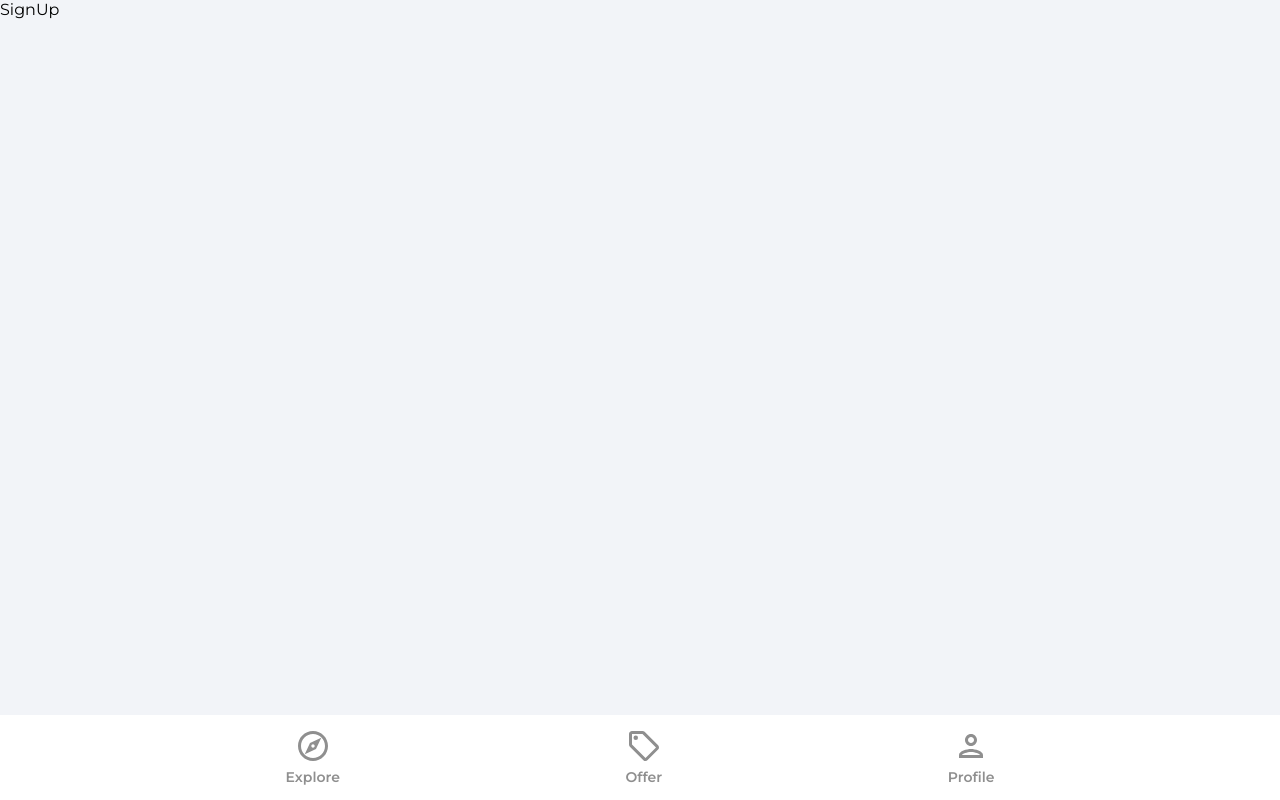
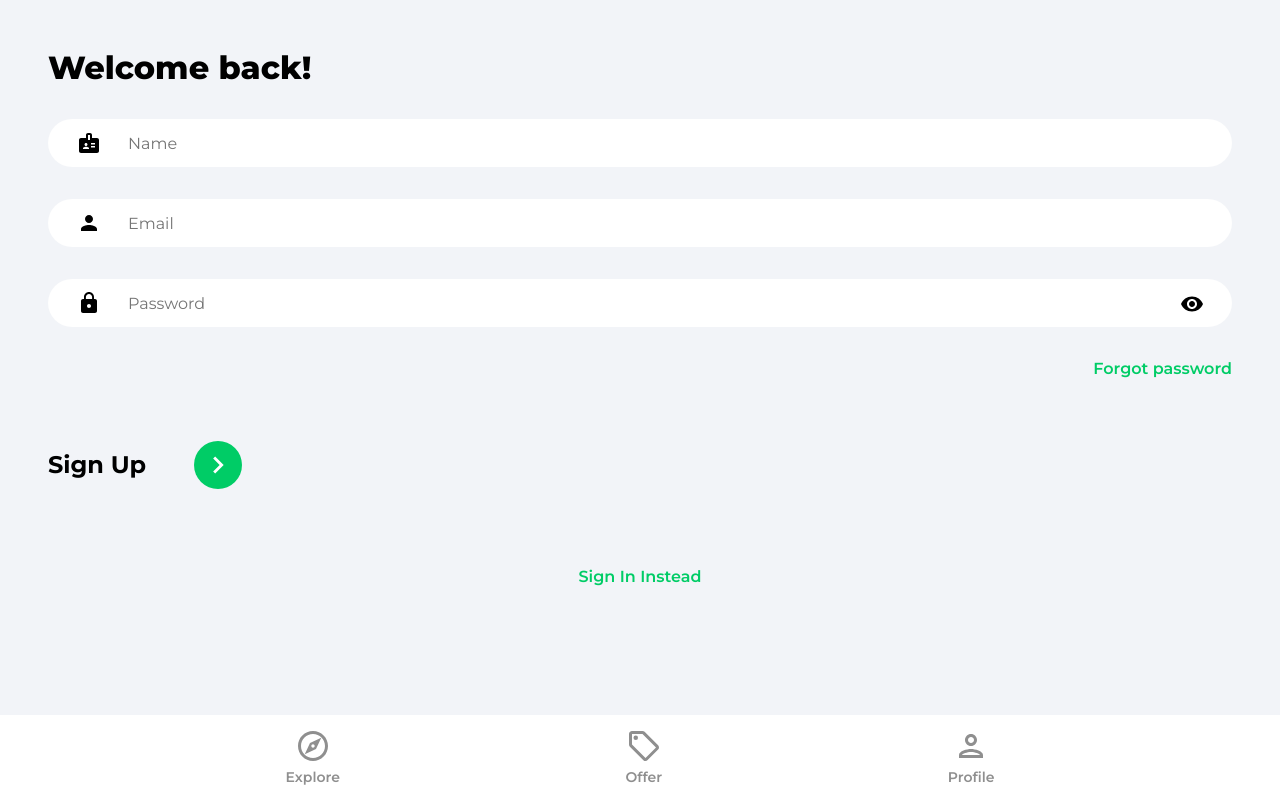
Before and after one commit to yurii-bel/house-marketplace-app, a React (Create React App) app: page /sign-up in a window 1280 px wide. Built offline with nearby package versions, Linux system fonts and the light colour scheme.

Commit message:
feat: add SignIn & SignUp forms

```diff
--- a/src/App.js
+++ b/src/App.js
@@ -17,7 +17,7 @@
           <Route path="/profile" element={<SignIn />} />
           <Route path="/sign-in" element={<SignIn />} />
           <Route path="/sign-up" element={<SignUp />} />
-          <Route path="/forgot-passsword" element={<ForgotPassword />} />
+          <Route path="/forgot-password" element={<ForgotPassword />} />
         </Routes>
         <Navbar />
       </Router>
--- a/src/pages/SignIn.jsx
+++ b/src/pages/SignIn.jsx
@@ -1,7 +1,78 @@
 import React from "react";
+import { useState } from "react";
+import { Link, useNavigate } from "react-router-dom";
+import { ReactComponent as ArrowRightIcon } from "../assets/svg/keyboardArrowRightIcon.svg";
+import visibilityIcon from "../assets/svg/visibilityIcon.svg";
 
 const SignIn = () => {
-  return <div>SignIn</div>;
+  const [showPassword, setShowPassword] = useState(false);
+  const [formData, setFormData] = useState({
+    email: "",
+    password: "",
+  });
+  const { email, password } = formData;
+
+  const navigate = useNavigate();
+
+  const onChange = (e) => {
+    setFormData((prev) => ({
+      ...prev,
+      [e.target.id]: e.target.value,
+    }));
+  };
+
+  return (
+    <>
+      <div className="pageContainer">
+        <header>
+          <p className="pageHeader">Welcome back!</p>
+        </header>
+
+        <form>
+          <input
+            type="email"
+            className="emailInput"
+            placeholder="Email"
+            id="email"
+            value={email}
+            onChange={onChange}
+          />
+          <div className="passwordInputDiv">
+            <input
+              type={showPassword ? "text" : "password"}
+              className="passwordInput"
+              placeholder="Password"
+              id="password"
+              value={password}
+              onChange={onChange}
+            />
+            <img
+              src={visibilityIcon}
+              alt="showPassword"
+              className="showPassword"
+              onClick={() => setShowPassword((prev) => !prev)}
+            />
+          </div>
+
+          <Link to="/forgot-password" className="forgotPasswordLink">
+            Forgot password
+          </Link>
+
+          <div className="signInBar">
+            <p className="signInText">Sign In</p>
+            <button className="signInButton">
+              <ArrowRightIcon fill="#fff" width="34px" height="34px" />
+            </button>
+          </div>
+        </form>
+
+        {/* Google 0Auth */}
+        <Link to="/sign-up" className="registerLink">
+          Sign Up Instead
+        </Link>
+      </div>
+    </>
+  );
 };
 
 export default SignIn;
--- a/src/pages/SignUp.jsx
+++ b/src/pages/SignUp.jsx
@@ -1,7 +1,87 @@
 import React from "react";
+import { useState } from "react";
+import { Link, useNavigate } from "react-router-dom";
+import { ReactComponent as ArrowRightIcon } from "../assets/svg/keyboardArrowRightIcon.svg";
+import visibilityIcon from "../assets/svg/visibilityIcon.svg";
 
 const SignUp = () => {
-  return <div>SignUp</div>;
+  const [showPassword, setShowPassword] = useState(false);
+  const [formData, setFormData] = useState({
+    name: "",
+    email: "",
+    password: "",
+  });
+  const { name, email, password } = formData;
+
+  const navigate = useNavigate();
+
+  const onChange = (e) => {
+    setFormData((prev) => ({
+      ...prev,
+      [e.target.id]: e.target.value,
+    }));
+  };
+
+  return (
+    <>
+      <div className="pageContainer">
+        <header>
+          <p className="pageHeader">Welcome back!</p>
+        </header>
+
+        <form>
+          <input
+            type="text"
+            className="nameInput"
+            placeholder="Name"
+            id="name"
+            value={name}
+            onChange={onChange}
+          />
+          <input
+            type="email"
+            className="emailInput"
+            placeholder="Email"
+            id="email"
+            value={email}
+            onChange={onChange}
+          />
+          <div className="passwordInputDiv">
+            <input
+              type={showPassword ? "text" : "password"}
+              className="passwordInput"
+              placeholder="Password"
+              id="password"
+              value={password}
+              onChange={onChange}
+            />
+            <img
+              src={visibilityIcon}
+              alt="showPassword"
+              className="showPassword"
+              onClick={() => setShowPassword((prev) => !prev)}
+            />
+          </div>
+
+          <Link to="/forgot-password" className="forgotPasswordLink">
+            Forgot password
+          </Link>
+
+          <div className="signUpBar">
+            <p className="signUpText">Sign Up</p>
+            <button className="signUpButton">
+              <ArrowRightIcon fill="#fff" width="34px" height="34px" />
+            </button>
+          </div>
+        </form>
+
+        {/* Google 0Auth */}
+        <Link to="/sign-in" className="registerLink">
+          Sign In Instead
+        </Link>
+      </div>
+    </>
+  );
 };
 
 export default SignUp;
```
